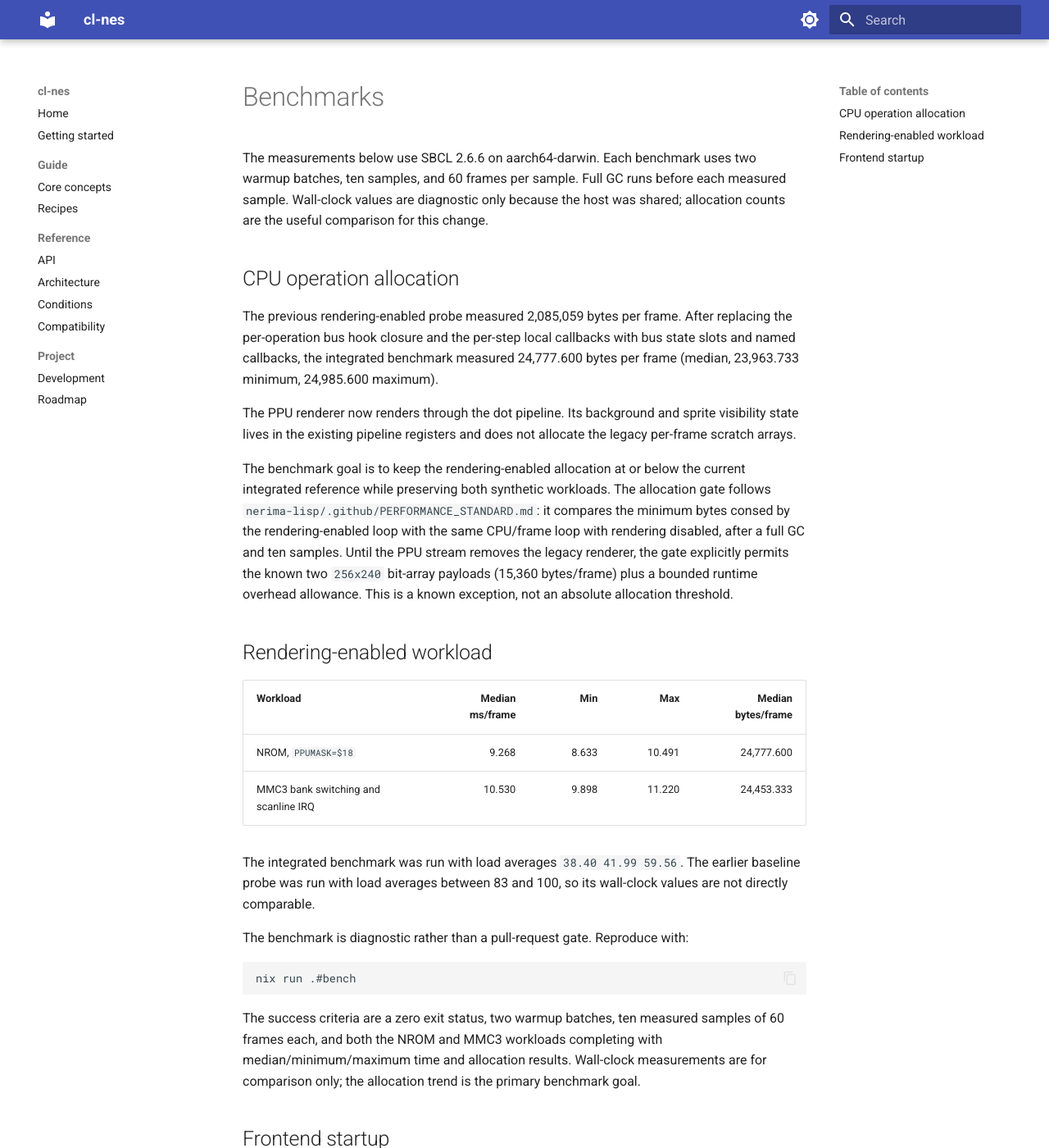
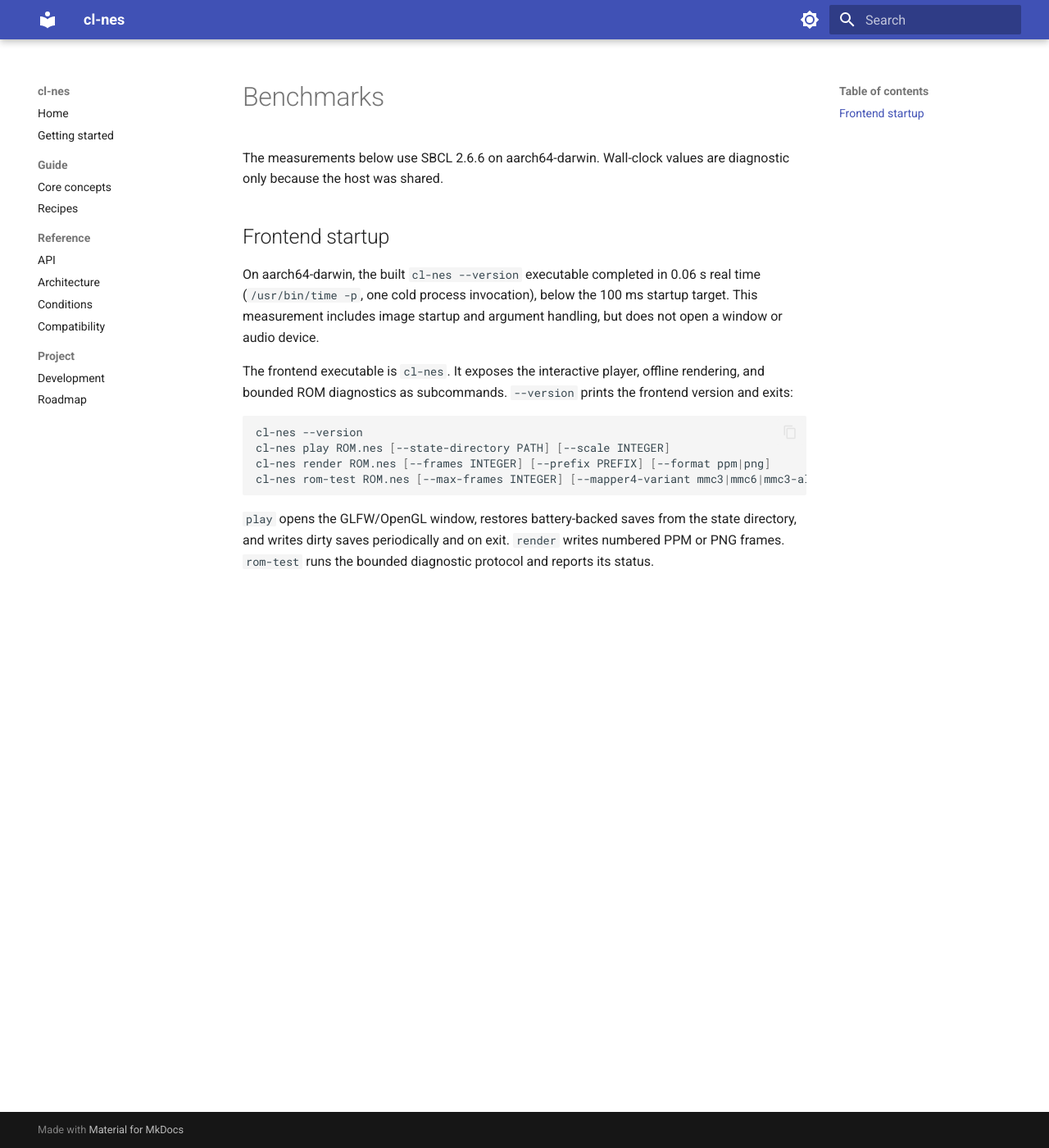
Before and after one commit to nerima-lisp/cl-nes, an MkDocs documentation site: the page built from docs/src/benchmarks.md, in a window 1280 px wide and 1400 px high. Shown: the whole window at 82% size. Built offline with MkDocs 1.6.1 and Material for MkDocs 9.7.7, drawn with Linux system fonts in a browser that asks for light colours.

````diff
--- a/docs/src/benchmarks.md
+++ b/docs/src/benchmarks.md
@@ -1,52 +1,7 @@
 # Benchmarks
 
-The measurements below use SBCL 2.6.6 on aarch64-darwin. Each benchmark uses
-two warmup batches, ten samples, and 60 frames per sample. Full GC runs before
-each measured sample. Wall-clock values are diagnostic only because the host
-was shared; allocation counts are the useful comparison for this change.
-
-## CPU operation allocation
-
-The previous rendering-enabled probe measured 2,085,059 bytes per frame. After
-replacing the per-operation bus hook closure and the per-step local callbacks
-with bus state slots and named callbacks, the integrated benchmark measured
-24,777.600 bytes per frame (median, 23,963.733 minimum, 24,985.600 maximum).
-
-The PPU renderer now renders through the dot pipeline. Its background and
-sprite visibility state lives in the existing pipeline registers and does not
-allocate the legacy per-frame scratch arrays.
-
-The benchmark goal is to keep the rendering-enabled allocation at or below the
-current integrated reference while preserving both synthetic workloads. The
-allocation gate follows `nerima-lisp/.github/PERFORMANCE_STANDARD.md`: it
-compares the minimum bytes consed by the rendering-enabled loop with the same
-CPU/frame loop with rendering disabled, after a full GC and ten samples.
-Until the PPU stream removes the legacy renderer, the gate explicitly permits
-the known two `256x240` bit-array payloads (15,360 bytes/frame) plus a bounded
-runtime overhead allowance. This is a known exception, not an absolute
-allocation threshold.
-
-## Rendering-enabled workload
-
-| Workload | Median ms/frame | Min | Max | Median bytes/frame |
-| --- | ---: | ---: | ---: | ---: |
-| NROM, `PPUMASK=$18` | 9.268 | 8.633 | 10.491 | 24,777.600 |
-| MMC3 bank switching and scanline IRQ | 10.530 | 9.898 | 11.220 | 24,453.333 |
-
-The integrated benchmark was run with load averages `38.40 41.99 59.56`.
-The earlier baseline probe was run with load averages between 83 and 100, so
-its wall-clock values are not directly comparable.
-
-The benchmark is diagnostic rather than a pull-request gate. Reproduce with:
-
-```sh
-nix run .#bench
-```
-
-The success criteria are a zero exit status, two warmup batches, ten measured
-samples of 60 frames each, and both the NROM and MMC3 workloads completing with
-median/minimum/maximum time and allocation results. Wall-clock measurements
-are for comparison only; the allocation trend is the primary benchmark goal.
+The measurements below use SBCL 2.6.6 on aarch64-darwin. Wall-clock values
+are diagnostic only because the host was shared.
 
 ## Frontend startup
 
@@ -54,3 +9,19 @@
 real time (`/usr/bin/time -p`, one cold process invocation), below the 100 ms
 startup target. This measurement includes image startup and argument handling,
 but does not open a window or audio device.
+
+The frontend executable is `cl-nes`. It exposes the interactive player,
+offline rendering, and bounded ROM diagnostics as subcommands. `--version`
+prints the frontend version and exits:
+
+~~~sh
+cl-nes --version
+cl-nes play ROM.nes [--state-directory PATH] [--scale INTEGER]
+cl-nes render ROM.nes [--frames INTEGER] [--prefix PREFIX] [--format ppm|png]
+cl-nes rom-test ROM.nes [--max-frames INTEGER] [--mapper4-variant mmc3|mmc6|mmc3-alt]
+~~~
+
+`play` opens the GLFW/OpenGL window, restores battery-backed saves from the
+state directory, and writes dirty saves periodically and on exit. `render`
+writes numbered PPM or PNG frames. `rom-test` runs the bounded diagnostic
+protocol and reports its status.
````
Also changed, not shown: docs/src/getting-started.md (+1 -1 lines), docs/src/guide/recipes.md (+1 -1 lines), docs/src/project/development.md (+3 -14 lines), README.md, 13 other files.
